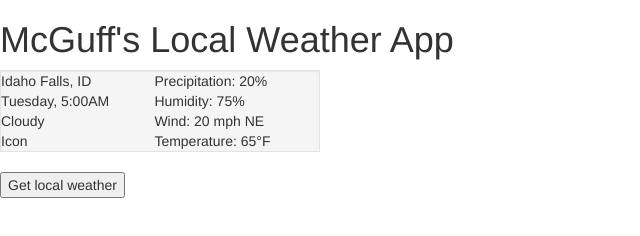
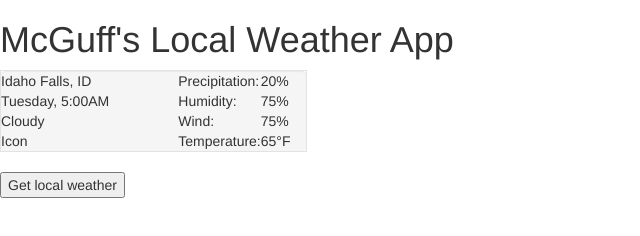
Before and after one commit to mmcguff/localWeather, a plain HTML site: page index.html in a window 1280 px wide. Shown: the whole page, without its empty margins (0-640 px from the left). Drawn offline with nearby package versions, Linux system fonts and the light colour scheme.

Commit message:
Made some changes to justify text better.

```diff
--- a/index.html
+++ b/index.html
@@ -18,13 +18,16 @@
     <p id="demo"></p>
     <div class="contianer">
 
-            <table class="well">
+            <table class="well well-lg">
                 <tr>
                     <td>
                         <div id="fcc_location">Idaho Falls, ID</div>
                     </td>
-                    <td>
-                        <div id="fcc_precipitation"> Precipitation: 20%</div>
+                    <td style="width: 25%">
+                        <div id="fcc_precipitation">Precipitation:</div>
+                    </td>
+                    <td style="width: 15%">
+                        <div id="fcc_precipitation">20%</div>
                     </td>
                 </tr>
                 <tr>
@@ -32,7 +35,10 @@
                         <div id="time">Tuesday, 5:00AM</div>
                     </td>
                     <td>
-                        <div id="fcc_humidity">Humidity: 75%</div>
+                        <div id="fcc_humidity">Humidity:</div>
+                    </td>
+                    <td>
+                        <div id="fcc_precipitation">75%</div>
                     </td>
                 </tr>
                 <tr>
@@ -40,7 +46,10 @@
                         <div id="fcc_description">Cloudy</div>
                     </td>
                     <td>
-                        <div id="fcc_wind_speed">Wind: 20 mph NE </div><!--<div id="fcc_wind_direction">NE</div>-->
+                        <div id="fcc_wind_speed">Wind:</div><!--<div id="fcc_wind_direction">NE</div>-->
+                    </td>
+                    <td>
+                        <div id="fcc_precipitation">75%</div>
                     </td>
                 </tr>
                 <tr>
@@ -48,7 +57,10 @@
                          <div id="fcc_weather_icon">Icon</div>
                     </td>
                     <td>
-                         <div id="fcc_temperature">Temperature: 65°F</div>
+                         <div id="fcc_temperature">Temperature:</div>
+                    </td>
+                    <td>
+                         <div id="fcc_temperature">65°F</div>
                     </td>
                 </tr>
             </table>
--- a/style.css
+++ b/style.css
@@ -1,3 +1,4 @@
 .well{
-    width: 25%;
+    width: 24%;
+    position: center;
 }
```
